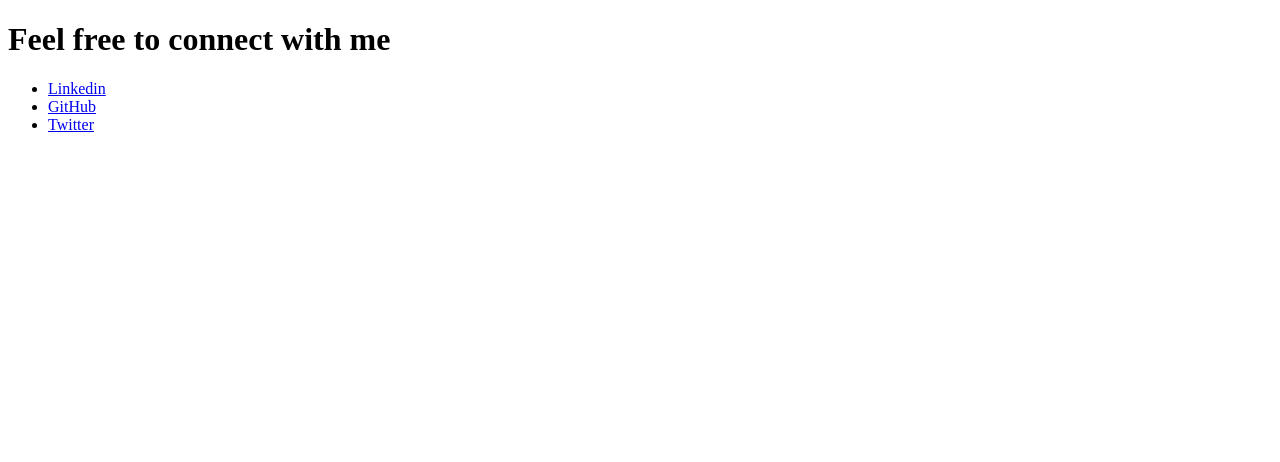
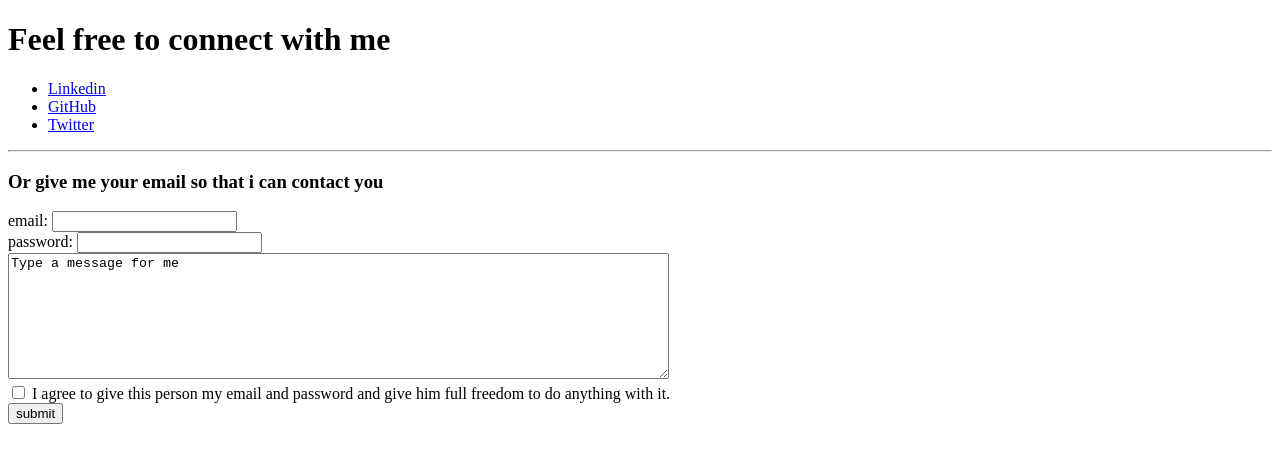
Before and after one commit to eddy1006/Portfolio-1990s-style, a plain HTML site: page contact-me.html in a window 1280 px wide. Drawn offline with Linux system fonts and the light colour scheme.

Commit message:
html forms

```diff
--- a/contact-me.html
+++ b/contact-me.html
@@ -11,5 +11,17 @@
       <li><a href="https://github.com/eddy1006">GitHub</a></li>
       <li><a href="https://twitter.com/CoderAsli">Twitter</a></li>
     </ul>
+    <hr>
+    <h3>Or give me your email so that i can contact you</h3>
+    <form  action="mailto:adigupta239@gmail.com" method="post">
+      <label for="">email:</label>
+      <input type="email" name="yourEmail" value=""><br>
+      <label for="">password:</label>
+      <input type="password" name="yourPassword" value=""> <br>
+      <textarea name="message" rows="8" cols="80">Type a message for me</textarea> <br>
+      <input type="checkbox" name="" value="">
+      <label for=""> I agree to give this person my email and password and give him full freedom to do anything with it.</label> <br>
+      <input type="submit" name="" value="submit">
+    </form>
   </body>
 </html>
```
